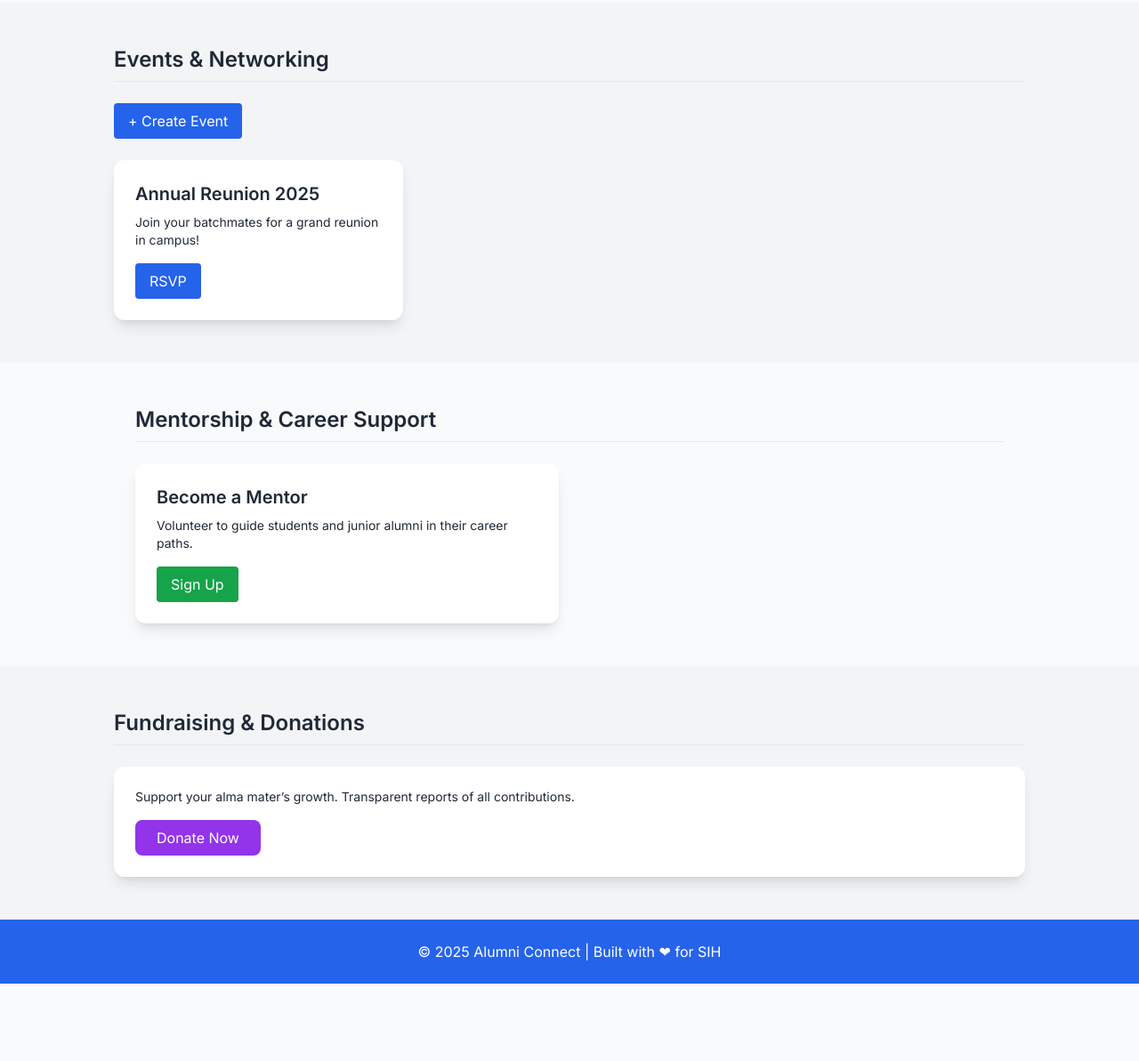
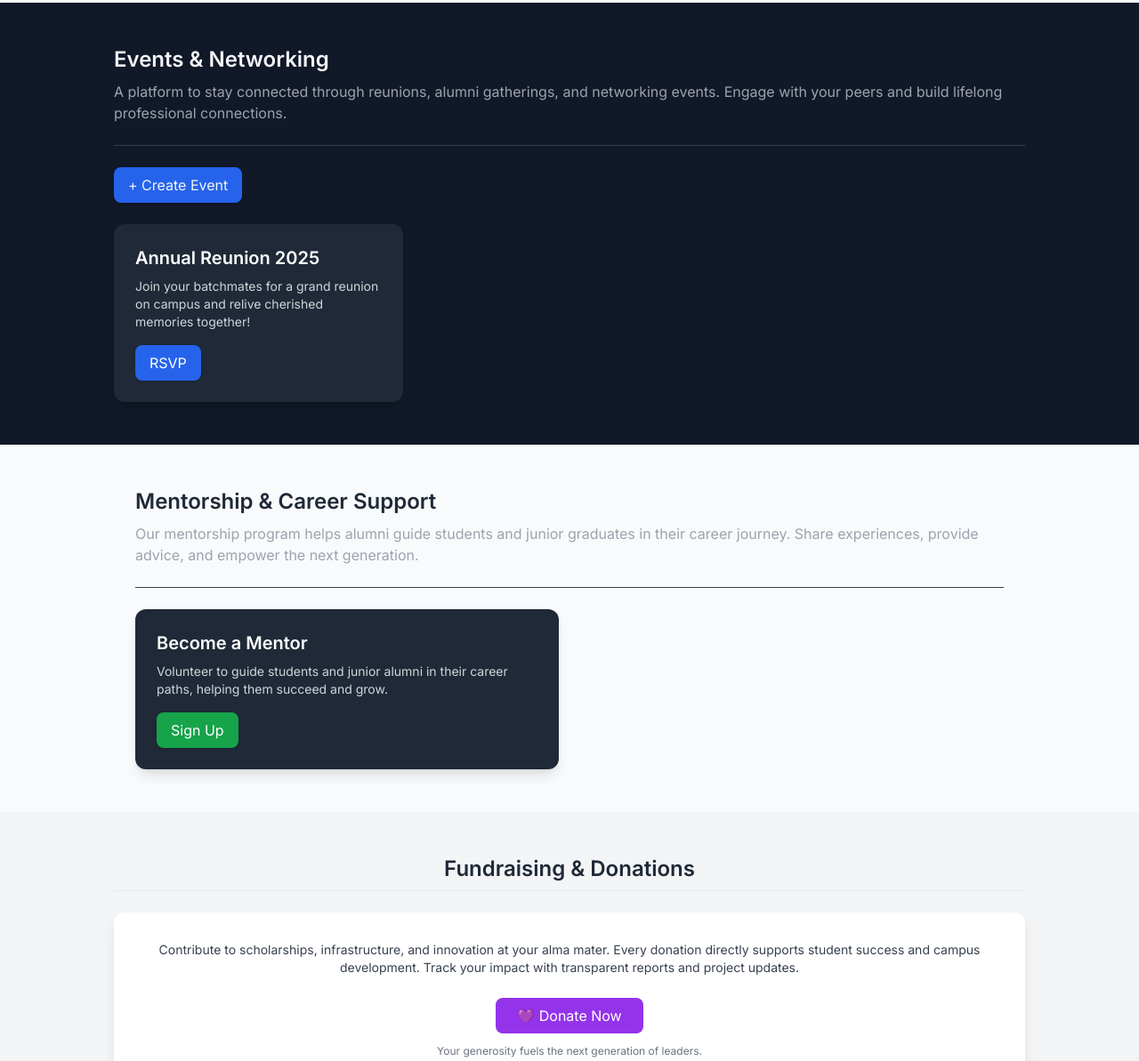
Before and after one commit to NevilSheth/project-1, a plain HTML site: page index.html in a window 1280 px wide. Shown: the part 2351-3544 px from the top of the page at 89% size. Before the commit the page ends 3457 px from the top, so only its background shows below. Drawn offline with nearby package versions, Linux system fonts and the light colour scheme.

Commit message:
index.html

```diff
--- a/index.html
+++ b/index.html
@@ -421,40 +421,71 @@
   </div>
 </section>
 
-  <section id="events" class="bg-gray-100 py-12 px-6 fade-in">
+<!-- ✅ Events & Networking -->
+<section id="events" class="py-12 px-6 bg-gray-900 text-gray-100 fade-in">
   <div class="max-w-5xl mx-auto">
-      <h3 class="text-2xl font-bold mb-6 border-b pb-2">Events & Networking</h3>
-      <button class="mb-6 bg-blue-600 text-white px-4 py-2 rounded">+ Create Event</button>
+    <h3 class="text-2xl font-bold mb-2">Events & Networking</h3>
+    <p class="text-gray-400 mb-6">
+      A platform to stay connected through reunions, alumni gatherings, and networking events.
+      Engage with your peers and build lifelong professional connections.
+    </p>
+    <hr class="border-gray-700 mb-6" />
+    <button class="mb-6 bg-blue-600 hover:bg-blue-700 px-4 py-2 rounded-lg shadow">
+      + Create Event
+    </button>
     <div class="grid grid-cols-1 md:grid-cols-3 gap-6">
-        <div class="bg-white p-6 rounded-xl shadow-lg">
-          <h4 class="text-xl font-semibold">Annual Reunion 2025</h4>
-          <p class="text-sm mt-2">Join your batchmates for a grand reunion in campus!</p>
-          <button class="mt-4 bg-blue-600 text-white px-4 py-2 rounded">RSVP</button>
+      <div class="bg-gray-800 p-6 rounded-xl shadow-lg">
+        <h4 class="text-xl font-semibold text-white">Annual Reunion 2025</h4>
+        <p class="text-sm mt-2 text-gray-300">
+          Join your batchmates for a grand reunion on campus and relive cherished memories together!
+        </p>
+        <button class="mt-4 bg-blue-600 hover:bg-blue-700 text-white px-4 py-2 rounded-lg shadow">
+          RSVP
+        </button>
       </div>
     </div>
   </div>
 </section>
 
+<!-- ✅ Mentorship & Career Support -->
 <section id="mentorship" class="max-w-5xl mx-auto py-12 px-6 fade-in">
-    <h3 class="text-2xl font-bold mb-6 border-b pb-2">Mentorship & Career Support</h3>
+  <h3 class="text-2xl font-bold mb-2">Mentorship & Career Support</h3>
+  <p class="text-gray-400 mb-6">
+    Our mentorship program helps alumni guide students and junior graduates in their career journey.
+    Share experiences, provide advice, and empower the next generation.
+  </p>
+  <hr class="border-gray-700 mb-6" />
   <div class="grid grid-cols-1 md:grid-cols-2 gap-6">
-      <div class="bg-white p-6 rounded-xl shadow-lg">
-        <h4 class="text-xl font-semibold">Become a Mentor</h4>
-        <p class="mt-2 text-sm">Volunteer to guide students and junior alumni in their career paths.</p>
-        <button class="mt-4 bg-green-600 text-white px-4 py-2 rounded">Sign Up</button>
+    <div class="bg-gray-800 p-6 rounded-xl shadow-lg">
+      <h4 class="text-xl font-semibold text-white">Become a Mentor</h4>
+      <p class="mt-2 text-sm text-gray-300">
+        Volunteer to guide students and junior alumni in their career paths, helping them succeed and grow.
+      </p>
+      <button class="mt-4 bg-green-600 hover:bg-green-700 text-white px-4 py-2 rounded-lg shadow">
+        Sign Up
+      </button>
     </div>
   </div>
 </section>
 
+
 <section id="donations" class="bg-gray-100 py-12 px-6 fade-in">
-    <div class="max-w-5xl mx-auto">
+  <div class="max-w-5xl mx-auto text-center">
     <h3 class="text-2xl font-bold mb-6 border-b pb-2">Fundraising & Donations</h3>
-      <div class="bg-white p-6 rounded-xl shadow-lg">
-        <p class="text-sm">Support your alma mater’s growth. Transparent reports of all contributions.</p>
-        <button class="mt-4 bg-purple-600 text-white px-6 py-2 rounded-lg">Donate Now</button>
+    <div class="bg-white p-8 rounded-xl shadow-lg">
+      <p class="text-sm text-gray-700">
+        Contribute to scholarships, infrastructure, and innovation at your alma mater.
+        Every donation directly supports student success and campus development.
+        Track your impact with transparent reports and project updates.
+      </p>
+      <button class="mt-6 bg-purple-600 hover:bg-purple-700 text-white px-6 py-2 rounded-lg transition transform hover:scale-105">
+        💜 Donate Now
+      </button>
+      <p class="mt-3 text-xs text-gray-500">Your generosity fuels the next generation of leaders.</p>
     </div>
   </div>
 </section>
+
 
   <footer class="text-center py-6 bg-blue-600 text-white fade-in">
     <p>&copy; 2025 Alumni Connect | Built with ❤ for SIH</p>
```
Lines whose indentation alone changed are shown as unchanged.
